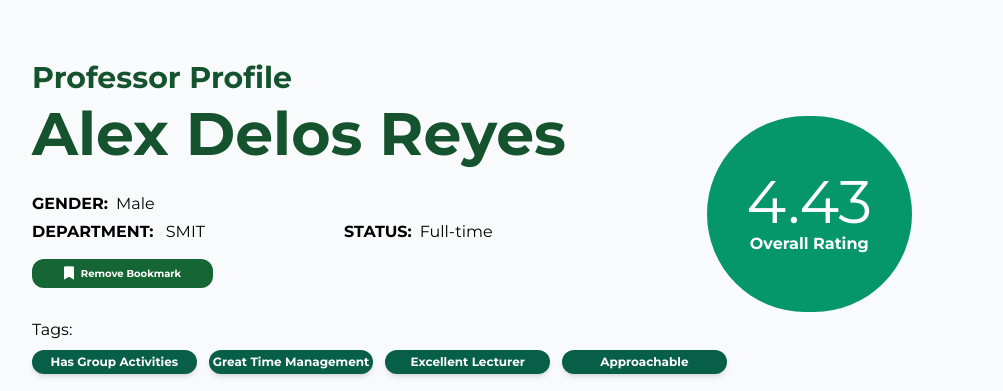
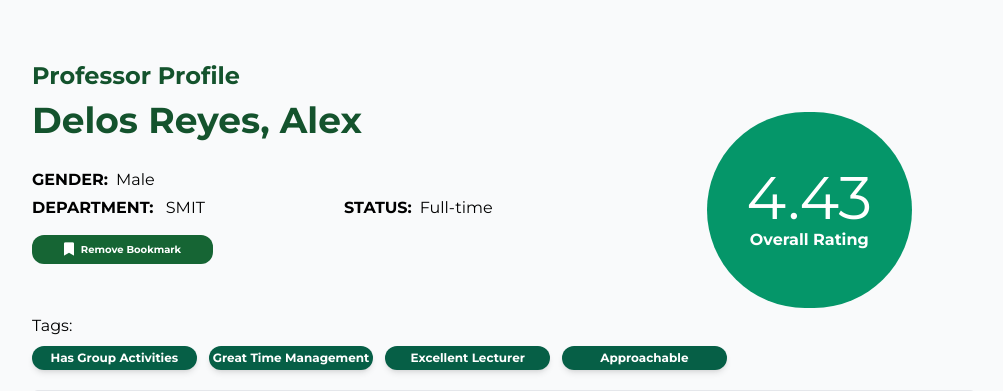
Before and after one commit to riCODEre/EduScore, a Django app: page /teacher/1 in a window 1280 px wide. Shown: the part 64-455 px from the top of the page, without its empty margins (136-1139 px from the left). Run offline with Django 5.2, Linux system fonts and the light colour scheme; a user stored in the database is signed in; data comes from the database, SQL or seed files in the repository; both versions use the stored data as it was after the commit; some libraries are stand-ins or nearby versions.

Commit message:
Fixed prof name and font size

```diff
--- a/templates/teacherInfo.html
+++ b/templates/teacherInfo.html
@@ -8,13 +8,13 @@
     <div class="mt-5 flex justify-center">
         <div class="p-10 w-full max-w-5xl">
             <div>
-                <h1 class="text-3xl font-bold text-green-900 mb-2">Professor Profile</h1>
+                <h1 class="text-2xl font-bold text-green-900 mb-2">Professor Profile</h1>
             </div>
             <div class="grid grid-cols-6 gap-4 w-full">
                 <div class="col-span-4 flex flex-col">
                     <div class="">
                         <div>
-                            <h1 class="text-6xl font-bold text-green-900 mb-2">{{ prof.FirstName }} {{ prof.LastName }}</h1>
+                            <h1 class="text-4xl font-bold text-green-900 mb-2 text-nowrap">{{ prof.LastName }}, {{ prof.FirstName }}</h1>
                         </div>
                     </div>
                     <div class="grid grid-cols-6 mt-5 mb-1">
```
Also changed, not shown: db.sqlite3.
